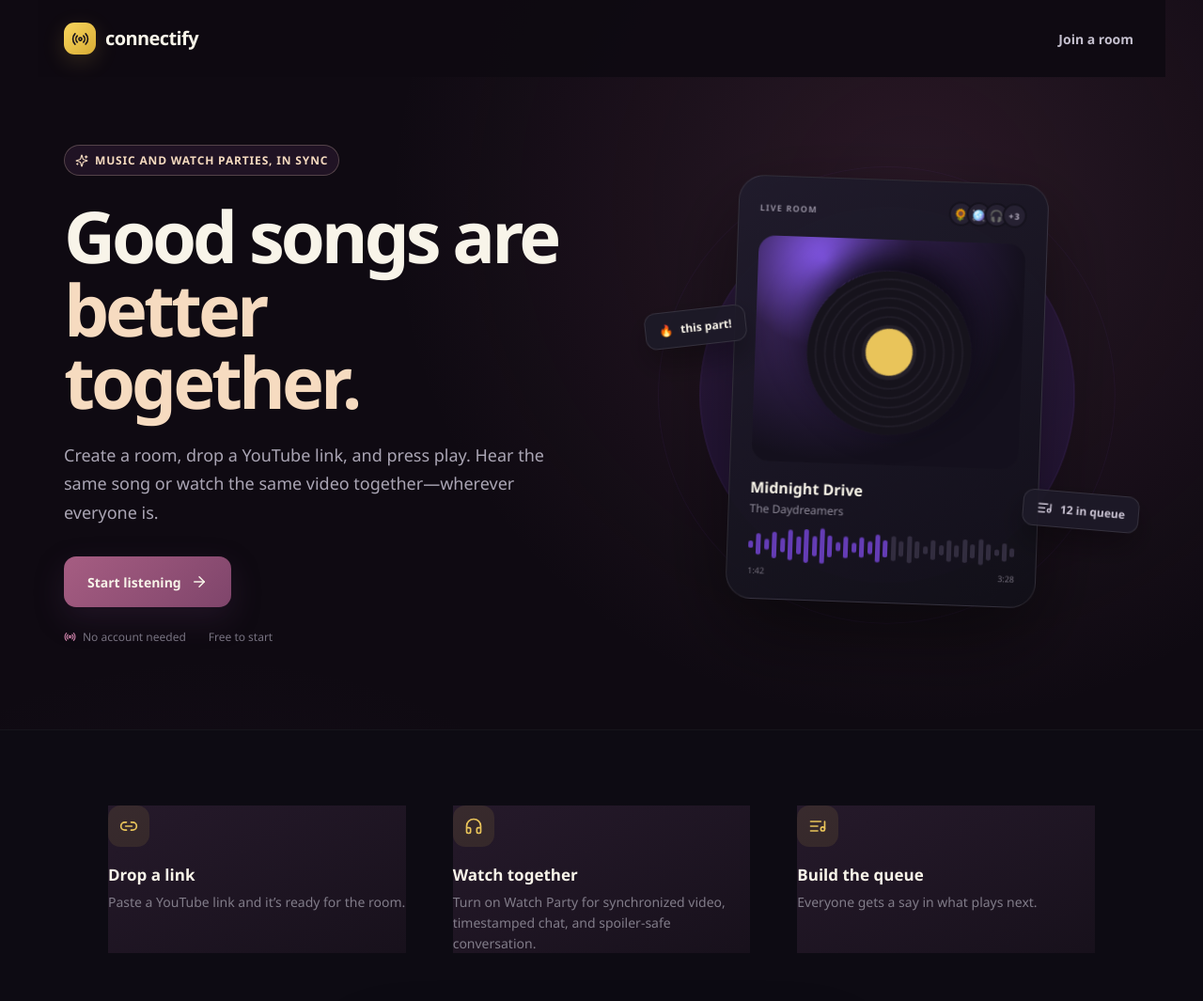
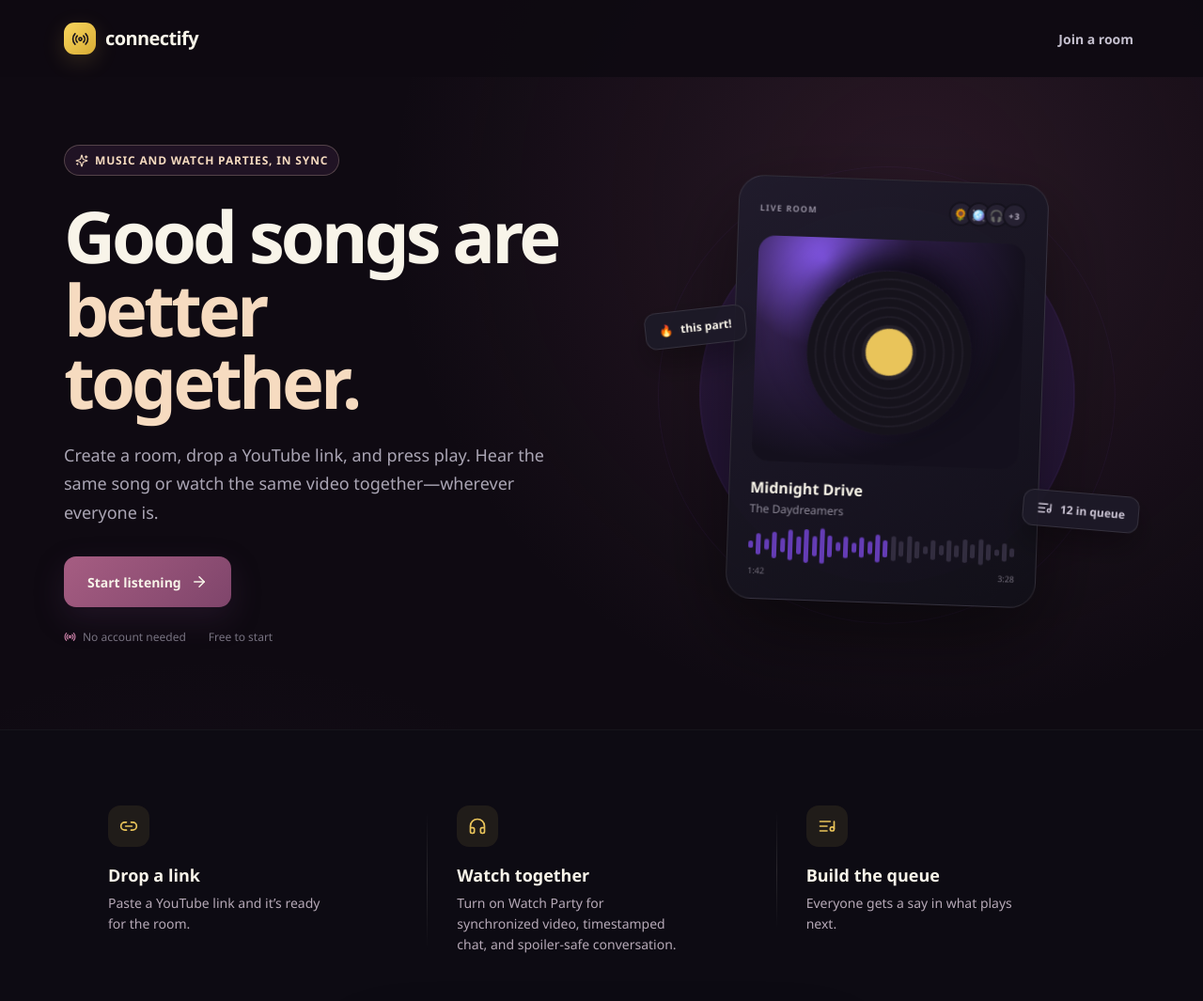
Before and after one commit to Henry336/connectify, a React (Vite) app in the folder client/: page / in a window 1280 px wide. Shown: the top 1065 px of the page at 94% size. Built offline with nearby package versions, Linux system fonts and the light colour scheme; no server answers.

Commit message:
Fix Violet Dusk layout regressions

```diff
--- a/client/src/redesign.css
+++ b/client/src/redesign.css
@@ -58,8 +58,15 @@ textarea { font: inherit; }
     var(--canvas);
 }
 
-.landing-nav,
 .room-nav {
+  border-color: var(--line);
+  background: rgba(15, 10, 18, .92);
+}
+.landing-nav {
+  width: 100%;
+  max-width: none;
+  margin: 0;
+  padding-inline: max(28px, calc((100vw - 1200px) / 2 + 28px));
   border-color: var(--line);
   background: rgba(15, 10, 18, .92);
 }
@@ -74,10 +81,42 @@ textarea { font: inherit; }
 .sync-pill.correcting { color: var(--mauve-bright); border-color: rgba(197, 125, 163, .24); background: rgba(80, 45, 85, .24); }
 
 .room-card,
-.benefits > div,
 .public-card {
   border-color: var(--line);
   background: linear-gradient(155deg, rgba(40, 27, 45, .9), rgba(24, 17, 28, .96));
+}
+
+.benefits {
+  gap: 64px;
+  align-items: start;
+}
+.benefits > div {
+  position: relative;
+  min-width: 0;
+  padding: 0;
+  border: 0;
+  background: transparent;
+}
+.benefits > div + div::before {
+  content: "";
+  position: absolute;
+  inset-block: 4px;
+  inset-inline-start: -32px;
+  width: 1px;
+  background: linear-gradient(transparent, rgba(248, 244, 233, .12), transparent);
+}
+.benefits > div > span {
+  color: var(--signal);
+  background: rgba(233, 196, 90, .09);
+}
+.benefits h3 {
+  color: var(--ivory);
+  font-size: 18px;
+}
+.benefits p {
+  max-width: 30ch;
+  color: var(--text-muted);
+  font-size: 14px;
 }
 
 .room-card label { color: var(--text-muted); font-size: 13px; }
@@ -170,10 +209,9 @@ textarea { font: inherit; }
   grid-template-columns: minmax(620px, 1fr) minmax(420px, 480px);
 }
 .listening-pane { padding: 30px clamp(28px, 4vw, 72px) 52px; }
-.listening-pane > :where(.room-heading, .room-qol-strip, .room-tutorial, .party-mode-banner, .now-card, .search-shell, .inline-error, .moment-strip) {
+.room-shell .listening-pane > :where(.room-heading, .room-qol-strip, .room-tutorial, .party-mode-banner, .now-card, .search-shell, .inline-error, .moment-strip) {
   width: min(100%, 860px);
-  margin-left: auto;
-  margin-right: auto;
+  margin-inline: auto;
 }
 .room-heading { margin-bottom: 18px; }
 .room-heading > a { width: 42px; height: 42px; border-radius: 12px; background: var(--surface); }
@@ -181,7 +219,7 @@ textarea { font: inherit; }
 .live-label { color: var(--text-muted); font-size: 11px; letter-spacing: .12em; }
 .live-label svg { color: var(--signal); }
 
-.room-qol-strip { margin-top: 0; margin-bottom: 18px; gap: 8px; font-size: 12px; }
+.room-shell .room-qol-strip { margin: 0 auto 18px; gap: 8px; font-size: 12px; }
 .room-qol-strip > span,
 .room-qol-strip > button {
   min-height: 40px;
@@ -195,7 +233,7 @@ textarea { font: inherit; }
 
 .party-mode-banner,
 .room-tutorial { border-color: rgba(147, 80, 115, .38); background: rgba(80, 45, 85, .25); }
-.room-tutorial { margin-bottom: 18px; padding: 14px 16px; }
+.room-shell .room-tutorial { margin: 0 auto 18px; padding: 14px 16px; }
 .room-tutorial strong { font-size: 15px; }
 .room-tutorial span { font-size: 13px; line-height: 1.45; }
 .room-tutorial button { min-height: 40px; }
@@ -362,6 +400,25 @@ textarea { font: inherit; }
 .member-list small { font-size: 11px; }
 .member-actions button { min-width: 40px; min-height: 40px; }
 
+.recovery-card {
+  margin: 20px 0;
+  padding: 15px 16px;
+  grid-template-columns: 38px minmax(0, 1fr) auto;
+  gap: 12px;
+  border-radius: 14px;
+}
+.recovery-card > svg { width: 21px; }
+.recovery-card > div { min-width: 0; gap: 4px; }
+.recovery-card strong { color: var(--ivory); font-size: 14px; line-height: 1.25; }
+.recovery-card span { color: var(--text-muted); font-size: 12px; line-height: 1.45; }
+.recovery-card button {
+  min-height: 40px;
+  padding: 0 12px;
+  color: var(--peach);
+  font-size: 12px;
+}
+.recovery-card button svg { width: 15px; }
+
 /* Unified scrollbars */
 * { scrollbar-width: thin; scrollbar-color: #65466d #17101b; }
 *::-webkit-scrollbar { width: 10px; height: 10px; }
@@ -378,6 +435,9 @@ textarea { font: inherit; }
 }
 
 @media (max-width: 720px) {
+  .landing-nav { padding-inline: 18px; }
+  .benefits { gap: 36px; }
+  .benefits > div + div::before { display: none; }
   .room-nav { height: 68px; }
   .room-content { min-height: calc(100vh - 68px); }
   .listening-pane { padding: 18px 12px 30px; }
```
